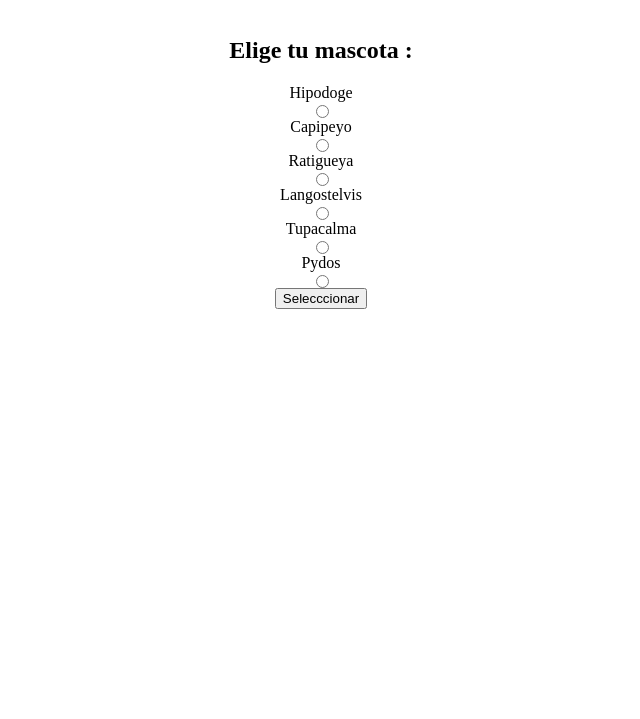
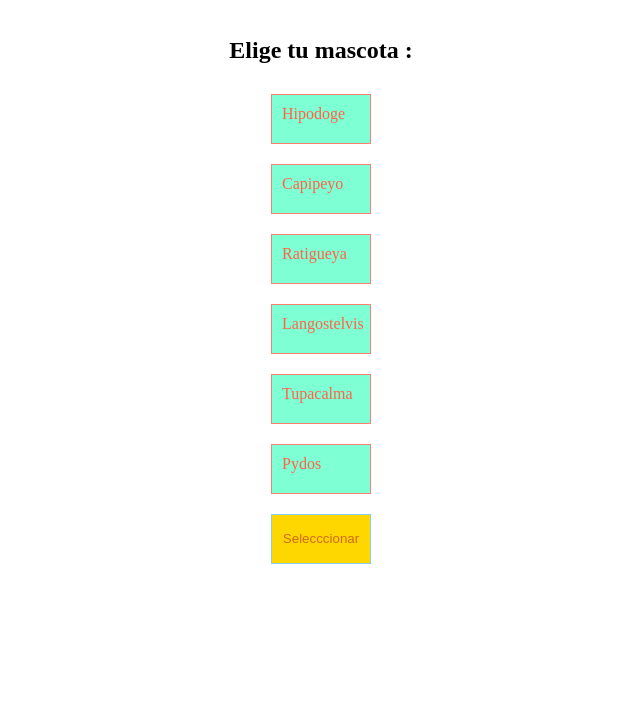
Before and after one commit to giovanyosorio/pokego, a plain HTML site: page pokego.html in a window 1280 px wide. Shown: the part 81-800 px from the top of the page, without its empty margins (319-959 px from the left). Drawn offline with Linux system fonts and the light colour scheme.

Commit message:
modelo de caja

```diff
--- a/pokego.html
+++ b/pokego.html
@@ -18,22 +18,22 @@
 
         <h2> Elige tu mascota : </h2>
 
-        <label for="Hipodoge">Hipodoge</label>
+        <label class="tarjeta-pokego" for="Hipodoge">Hipodoge</label>
         <input type="radio" name="mascota" id="Hipodoge" >
 
-        <label for="Capipeyo">Capipeyo</label>
+        <label class="tarjeta-pokego" for="Capipeyo">Capipeyo</label>
         <input type="radio" name="mascota" id="Capipeyo" >
 
-        <label for="Ratigueya">Ratigueya</label>
+        <label class="tarjeta-pokego" for="Ratigueya">Ratigueya</label>
         <input type="radio" name="mascota" id="Ratigueya" >
 
-        <label for="Langostelvis">Langostelvis</label>
+        <label class="tarjeta-pokego" for="Langostelvis">Langostelvis</label>
         <input type="radio" name="mascota" id="Langostelvis" >
 
-        <label for="Tupacalma">Tupacalma</label>
+        <label class="tarjeta-pokego" for="Tupacalma">Tupacalma</label>
         <input type="radio" name="mascota" id="Tupacalma" >
 
-        <label for="Pydos">Pydos</label>
+        <label class="tarjeta-pokego" for="Pydos">Pydos</label>
         <input type="radio" name="mascota" id="Pydos" >
 
         <button id="btn-pet"> Selecccionar</button>
--- a/styles.css
+++ b/styles.css
@@ -2,7 +2,7 @@
     color:tomato ;
     width: 310px;
     height: 50px;
-    background-color: gray;
+    background-color: rgb(94, 241, 31);
 
 }
 
@@ -12,3 +12,28 @@ flex-direction: column;
 justify-content: center;
 align-items: center;
 }
+
+.tarjeta-pokego {
+    color:tomato ;
+    width: 100px;
+    height: 50px;
+    background-color: aquamarine;
+    padding: 10px;
+    box-sizing: border-box;
+    margin: 10px;
+    border: 1px solid salmon;
+}
+
+input {
+    display: none;
+}
+#btn-pet{
+    color:chocolate ;
+    width: 100px;
+    height: 50px;
+    background-color:gold;
+    padding: 10px;
+    box-sizing: border-box;
+    margin: 10px;
+    border: 1px solid skyblue;
+}
```
